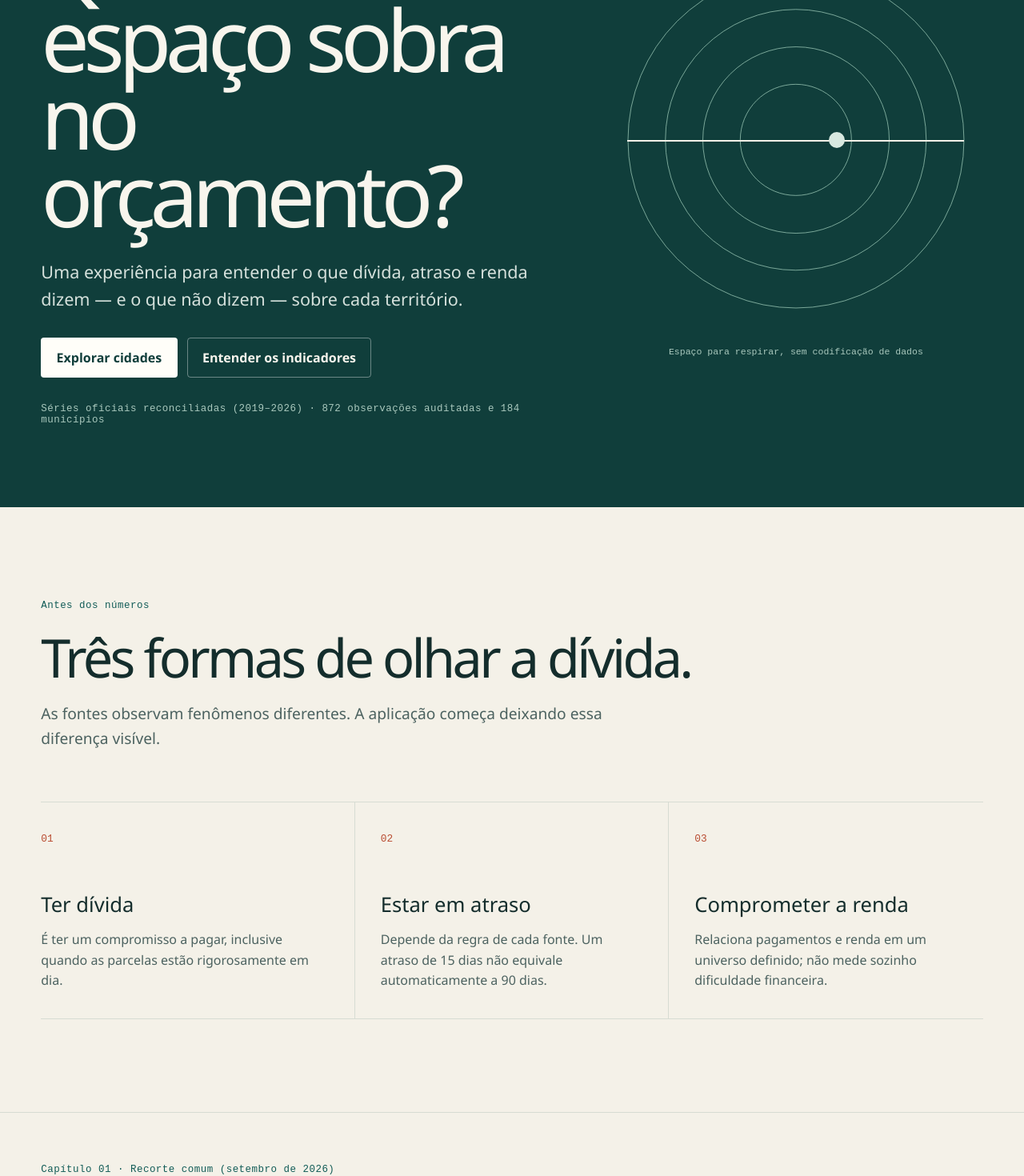
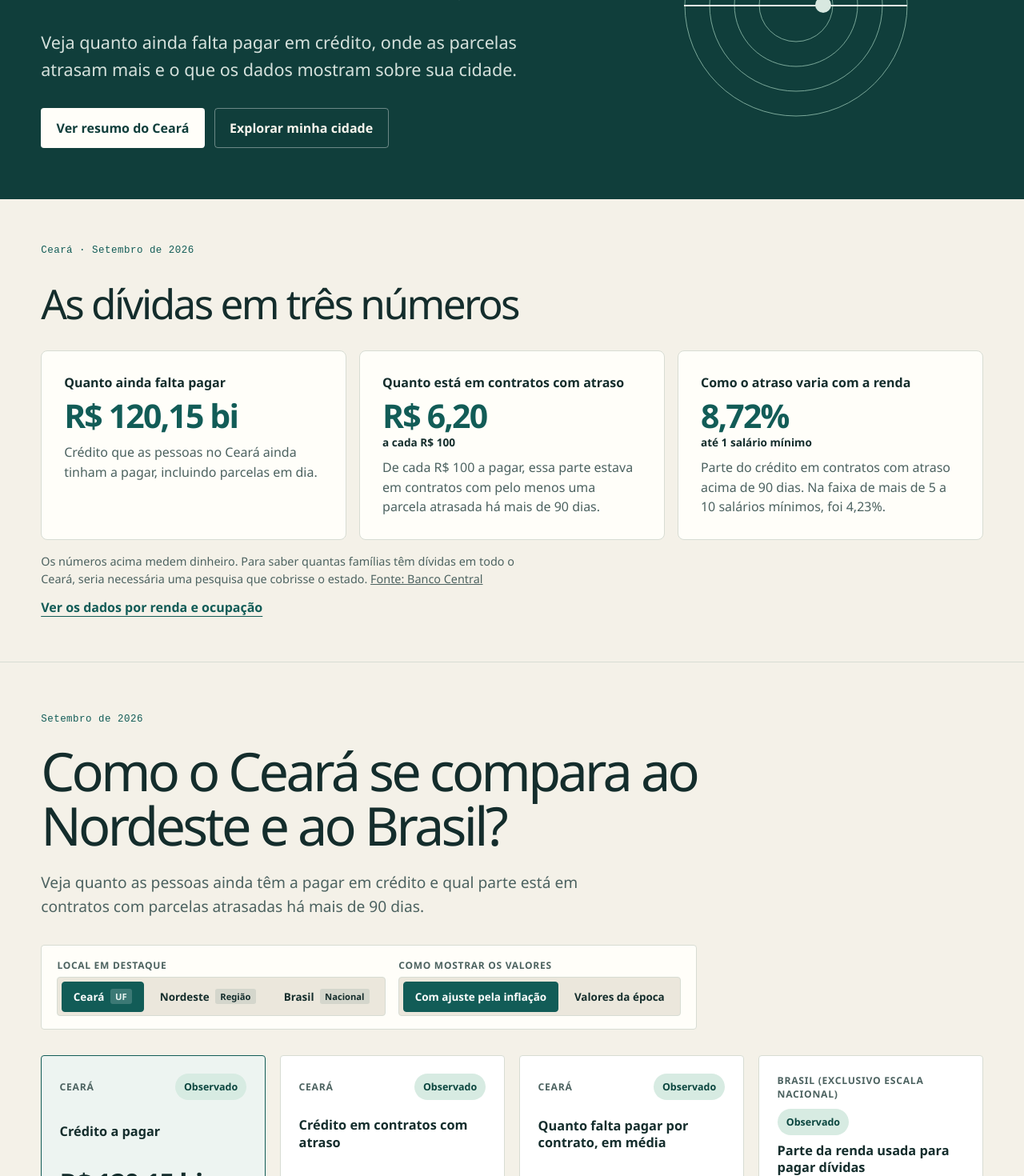
Before and after one commit to NicolasDev-web/Folego, a React (Vite) app in the folder app/: page / in a window 1280 px wide. Shown: the part 320-1790 px from the top of the page at 80% size. Built offline with nearby package versions, Linux system fonts and the light colour scheme.

Commit message:
ux: explain Ceara credit in plain language

```diff
--- a/app/src/components/InvestigationChapters.tsx
+++ b/app/src/components/InvestigationChapters.tsx
@@ -77,7 +77,7 @@ export function InvestigationChapters({
 
   const [evolutionMetric, setEvolutionMetric] =
     useState<EvolutionMetric>("inad90_pct");
-  const [profileTab, setProfileTab] = useState<ProfileTab>("modalidades");
+  const [profileTab, setProfileTab] = useState<ProfileTab>("porte_pf");
 
   function updateUrlFilter(key: string, value: string) {
     const next = new URLSearchParams(searchParams);
@@ -264,22 +264,51 @@ export function InvestigationChapters({
     | undefined;
   const cagedCeYtd = ceMacroCaged?.["2026-YTD"];
   const cagedCe12m = ceMacroCaged?.["2025-09..2026-08"];
+  const ceara = panorama.territories[0];
+  const cearaIncome = profiles.profiles_by_period[ceara.period]?.porte_pf.CE ?? [];
+  const upToOneMinimumWage = cearaIncome.find((row) => row.porte === "Até 1 salário mínimo")?.inad90_pct;
+  const fiveToTenMinimumWages = cearaIncome.find((row) => row.porte === "Mais de 5 a 10 salários mínimos")?.inad90_pct;
 
   return (
     <div className="investigation-chapters">
+      <section className="content-section credit-overview" id="resumo-ceara" aria-labelledby="credit-overview-title">
+        <p className="section-marker">Ceará · Setembro de 2026</p>
+        <h2 id="credit-overview-title">As dívidas em três números</h2>
+        <div className="credit-overview-grid">
+          <article>
+            <h3>Quanto ainda falta pagar</h3>
+            <p className="credit-overview-value">{formatBillions(ceara.carteiraAtivaBrl)}</p>
+            <p>Crédito que as pessoas no Ceará ainda tinham a pagar, incluindo parcelas em dia.</p>
+          </article>
+          <article>
+            <h3>Quanto está em contratos com atraso</h3>
+            <p className="credit-overview-value">{formatCurrency(ceara.inad90Pct)}{ceara.inad90Pct !== null && <small> a cada R$ 100</small>}</p>
+            <p>De cada R$ 100 a pagar, essa parte estava em contratos com pelo menos uma parcela atrasada há mais de 90 dias.</p>
+          </article>
+          <article>
+            <h3>Como o atraso varia com a renda</h3>
+            <p className="credit-overview-value">{formatPercent(upToOneMinimumWage)} <small>até 1 salário mínimo</small></p>
+            <p>Parte do crédito em contratos com atraso acima de 90 dias. Na faixa de mais de 5 a 10 salários mínimos, foi {formatPercent(fiveToTenMinimumWages)}.</p>
+          </article>
+        </div>
+        <p className="credit-overview-note">
+          Os números acima medem dinheiro. Para saber quantas famílias têm dívidas em todo o Ceará, seria necessária uma pesquisa que cobrisse o estado. <a href="https://dadosabertos.bcb.gov.br/dataset/scr_data">Fonte: Banco Central</a>
+        </p>
+        <a className="text-link" href="#dividas">Ver os dados por renda e ocupação</a>
+      </section>
       {/* CAPÍTULO 1: PANORAMA CE / NE / BR (05-01) */}
       <section className="content-section investigation-section" id="panorama">
         <div className="chapter-top-bar">
           <SectionHeader
-            marker="Capítulo 01 · Recorte comum (setembro de 2026)"
-            title="No Ceará, a carteira PF soma R$ 120,15 bilhões com inadimplência acima da média nacional e contratos menores."
-            description="Quando alinhamos a mesma data-base (2026-09) e o mesmo universo (Pessoas Físicas no Sistema Financeiro Nacional), o Ceará responde por 15,44% do saldo do Nordeste e 2,51% do Brasil, mas exibe saldo médio por contrato 28,8% inferior ao nacional."
+            marker="Setembro de 2026"
+            title="Como o Ceará se compara ao Nordeste e ao Brasil?"
+            description="Veja quanto as pessoas ainda têm a pagar em crédito e qual parte está em contratos com parcelas atrasadas há mais de 90 dias."
           />
           <div className="chapter-filter-bar" aria-label="Filtros públicos sincronizados na URL">
             <div className="filter-group">
-              <span className="filter-group-label">Território em destaque</span>
+              <span className="filter-group-label">Local em destaque</span>
               <SegmentedControl
-                label="Selecionar território macro"
+                label="Escolher local"
                 value={activeTerritory}
                 onChange={(next) => updateUrlFilter("territorio", next)}
                 options={[
@@ -290,14 +319,14 @@ export function InvestigationChapters({
               />
             </div>
             <div className="filter-group">
-              <span className="filter-group-label">Base monetária</span>
+              <span className="filter-group-label">Como mostrar os valores</span>
               <SegmentedControl
-                label="Alternar entre valor real e nominal"
+                label="Ajuste pela inflação"
                 value={valueMode}
                 onChange={(next) => updateUrlFilter("valor", next)}
                 options={[
-                  { value: "real", label: "Real (IPCA set/2026)" },
-                  { value: "nominal", label: "Nominal (corrente)" },
+                  { value: "real", label: "Com ajuste pela inflação" },
+                  { value: "nominal", label: "Valores da época" },
                 ]}
               />
             </div>
@@ -307,7 +336,7 @@ export function InvestigationChapters({
         <div className="metric-card-grid">
           <MetricCard
             eyebrow={selectedTerritorySnapshot.territoryName}
-            title="Carteira ativa de crédito PF"
+            title="Crédito a pagar"
             formattedValue={formatBillions(selectedTerritorySnapshot.carteiraAtivaBrl)}
             unitLabel={
               valueMode === "real"
@@ -322,7 +351,7 @@ export function InvestigationChapters({
           />
           <MetricCard
             eyebrow={selectedTerritorySnapshot.territoryName}
-            title="Inadimplência da carteira PF (> 90 dias)"
+            title="Crédito em contratos com atraso"
             formattedValue={formatPercent(selectedTerritorySnapshot.inad90Pct)}
             unitLabel="Parcela da carteira em operações com prestação vencida há mais de 90 dias"
             periodLabel="set/2026"
@@ -332,17 +361,17 @@ export function InvestigationChapters({
           />
           <MetricCard
             eyebrow={selectedTerritorySnapshot.territoryName}
-            title="Saldo médio por operação visível"
+            title="Quanto falta pagar por contrato, em média"
             formattedValue={formatCurrency(selectedTerritorySnapshot.saldoOperacaoBrl)}
             unitLabel="R$ por contrato em grupos com > 15 operações"
             periodLabel="set/2026"
             sourceLabel="BCB · SCR.data"
             universeLabel={`${integerFormatter.format(selectedTerritorySnapshot.operacoesVisiveis)} contratos visíveis (${integerFormatter.format(selectedTerritorySnapshot.linhasSuprimidas)} linhas <= 15 suprimidas)`}
-            comparisonNote="Mede ticket médio por contrato; uma mesma pessoa física pode deter múltiplos contratos."
+            comparisonNote="Uma pessoa pode ter mais de um contrato."
           />
           <MetricCard
             eyebrow="Brasil (exclusivo escala nacional)"
-            title="Comprometimento de renda com dívidas"
+            title="Parte da renda usada para pagar dívidas"
             formattedValue={formatPercent(panorama.nationalIncomeCommitment.valuePct)}
             unitLabel="Serviço da dívida / Renda disponível (série ajustada)"
             periodLabel={panorama.nationalIncomeCommitment.period}
@@ -594,25 +623,23 @@ export function InvestigationChapters({
       <section className="content-section investigation-section" id="dividas">
         <div className="chapter-top-bar">
           <SectionHeader
-            marker="Capítulo 03 · Composição, faixas de renda e sub-regiões postais"
-            title="Crédito e atrasos por modalidade, renda e ocupação"
-            description="Compare o saldo da carteira e a taxa de inadimplência por modalidade de crédito, faixa de renda e categoria ocupacional. As sub-regiões postais usam um indicador com prazo de atraso diferente."
+            title="Em quais grupos os atrasos pesam mais?"
+            description="Veja quanto falta pagar por faixa de renda, categoria de trabalho ou tipo de crédito. A taxa mostra a parte desse saldo em contratos com parcela atrasada há mais de 90 dias."
           />
           <div className="chapter-filter-bar">
             <div className="filter-group">
-              <span className="filter-group-label">Dimensão do perfil ({selectedTerritorySnapshot.territoryName})</span>
+              <span className="filter-group-label">Comparar por ({selectedTerritorySnapshot.territoryName})</span>
               <SegmentedControl
-                label="Alternar dimensão de composição do crédito"
+                label="Escolher o que comparar"
                 value={profileTab}
                 onChange={setProfileTab}
                 options={[
-                  { value: "modalidades", label: "Modalidades PF" },
-                  { value: "porte_pf", label: "Porte de renda (SM)" },
-                  { value: "ocupacao_pf", label: "Ocupação PF" },
+                  { value: "porte_pf", label: "Faixas de renda" },
+                  { value: "ocupacao_pf", label: "Categorias de trabalho" },
+                  { value: "modalidades", label: "Tipos de crédito" },
                   {
                     value: "sub_regiao",
-                    label: "Sub-regiões BCB (60–63)",
-                    badge: "Parcial",
+                    label: "Regiões por CEP",
                   },
                 ]}
               />
@@ -671,23 +698,18 @@ export function InvestigationChapters({
 
         {profileTab === "porte_pf" ? (
           <>
-            <aside className="methodology-alert-banner" role="note">
-              <strong>Distinção entre composição e equivalência em salários mínimos:</strong>{" "}
-              {incomeProfile.methodologyWarning}
-            </aside>
             <div className="comparison-table-container">
               <table className="comparison-table">
                 <caption>
-                  Carteira PF e inadimplência por faixa de rendimento em salários mínimos —{" "}
-                  {selectedTerritorySnapshot.territoryName} (2026-09)
+                  Crédito e atrasos por faixa de renda · {selectedTerritorySnapshot.territoryName} · Setembro de 2026
                 </caption>
                 <thead>
                   <tr>
-                    <th scope="col">Faixa de porte de renda (SM nominal vigente)</th>
-                    <th scope="col">Carteira ativa PF</th>
-                    <th scope="col">Participação (%)</th>
-                    <th scope="col">Inadimplência (&gt; 90d)</th>
-                    <th scope="col">Saldo por operação visível</th>
+                    <th scope="col">Faixa de renda</th>
+                    <th scope="col">Crédito a pagar</th>
+                    <th scope="col">Parte do crédito total</th>
+                    <th scope="col">Em contratos com atraso</th>
+                    <th scope="col">Valor médio por contrato</th>
                   </tr>
                 </thead>
                 <tbody>
@@ -707,6 +729,10 @@ export function InvestigationChapters({
                 </tbody>
               </table>
             </div>
+            <details className="methodology-alert-banner">
+              <summary>Como são definidas as faixas de renda?</summary>
+              <p>{incomeProfile.methodologyWarning}</p>
+            </details>
           </>
         ) : null}
 
@@ -714,16 +740,15 @@ export function InvestigationChapters({
           <div className="comparison-table-container">
             <table className="comparison-table">
               <caption>
-                Carteira PF e inadimplência por natureza da ocupação —{" "}
-                {selectedTerritorySnapshot.territoryName} (2026-09)
+                Crédito e atrasos por categoria de trabalho · {selectedTerritorySnapshot.territoryName} · Setembro de 2026
               </caption>
               <thead>
                 <tr>
-                  <th scope="col">Ocupação declarada no SCR</th>
-                  <th scope="col">Carteira ativa PF</th>
-                  <th scope="col">Participação (%)</th>
-                  <th scope="col">Inadimplência (&gt; 90d)</th>
-                  <th scope="col">Saldo por operação visível</th>
+                  <th scope="col">Categoria de trabalho</th>
+                  <th scope="col">Crédito a pagar</th>
+                  <th scope="col">Parte do crédito total</th>
+                  <th scope="col">Em contratos com atraso</th>
+                  <th scope="col">Valor médio por contrato</th>
                 </tr>
               </thead>
               <tbody>
--- a/app/src/pages/HomePage.tsx
+++ b/app/src/pages/HomePage.tsx
@@ -3,24 +3,6 @@ import { BreathingGraphic } from "../components/BreathingGraphic";
 import { InvestigationChapters } from "../components/InvestigationChapters";
 import { SectionHeader } from "../components/SectionHeader";
 import { useInvestigationData } from "../data/useInvestigationData";
-
-const concepts = [
-  {
-    title: "Ter dívida",
-    description:
-      "É ter um compromisso a pagar, inclusive quando as parcelas estão rigorosamente em dia.",
-  },
-  {
-    title: "Estar em atraso",
-    description:
-      "Depende da regra de cada fonte. Um atraso de 15 dias não equivale automaticamente a 90 dias.",
-  },
-  {
-    title: "Comprometer a renda",
-    description:
-      "Relaciona pagamentos e renda em um universo definido; não mede sozinho dificuldade financeira.",
-  },
-];
 
 export function HomePage() {
   const investigationState = useInvestigationData();
@@ -29,60 +11,35 @@ export function HomePage() {
     <main id="conteudo">
       <section className="hero">
         <div className="hero-copy">
-          <p className="hero-context">Ceará, Nordeste e Brasil · investigação com dados oficiais</p>
-          <h1>Quanto espaço sobra no orçamento?</h1>
+          <p className="hero-context">Ceará · crédito, renda e trabalho</p>
+          <h1>Como estão as dívidas no Ceará?</h1>
           <p className="hero-lead">
-            Uma experiência para entender o que dívida, atraso e renda dizem — e o que não
-            dizem — sobre cada território.
+            Veja quanto ainda falta pagar em crédito, onde as parcelas atrasam mais e o que os dados mostram sobre sua cidade.
           </p>
           <div className="hero-actions">
-            <Link className="button button-light" to="/cidades">
-              Explorar cidades
-            </Link>
-            <Link className="button button-ghost" to="/metodo">
-              Entender os indicadores
+            <a className="button button-light" href="#resumo-ceara">Ver resumo do Ceará</a>
+            <Link className="button button-ghost" to="/cidades">
+              Explorar minha cidade
             </Link>
           </div>
-          <p className="prototype-label">
-            Séries oficiais reconciliadas (2019–2026) · 872 observações auditadas e 184 municípios
-          </p>
         </div>
         <div className="hero-visual">
           <BreathingGraphic />
-          <p>Espaço para respirar, sem codificação de dados</p>
-        </div>
-      </section>
-
-      <section className="content-section concept-section">
-        <SectionHeader
-          marker="Antes dos números"
-          title="Três formas de olhar a dívida."
-          description="As fontes observam fenômenos diferentes. A aplicação começa deixando essa diferença visível."
-        />
-        <div className="concept-grid">
-          {concepts.map((concept, index) => (
-            <article key={concept.title}>
-              <span className="concept-number">0{index + 1}</span>
-              <h3>{concept.title}</h3>
-              <p>{concept.description}</p>
-            </article>
-          ))}
         </div>
       </section>
 
       {investigationState.status === "loading" ? (
-        <section className="content-section" id="panorama" aria-live="polite">
+        <section className="content-section" id="resumo-ceara" aria-live="polite">
           <div className="data-state">
-            <h2>Carregando séries estaduais, regionais e nacionais</h2>
-            <p>Conferindo pacotes validados do BCB, IBGE, MTE, CNC e Fecomércio-CE.</p>
+            <h2>Carregando os dados do Ceará</h2>
           </div>
         </section>
       ) : null}
 
       {investigationState.status === "error" ? (
-        <section className="content-section" id="panorama" role="alert">
+        <section className="content-section" id="resumo-ceara" role="alert">
           <div className="data-state data-state-error">
-            <h2>Não foi possível carregar os capítulos investigativos</h2>
+            <h2>O resumo do Ceará está indisponível</h2>
             <p>{investigationState.error}</p>
           </div>
         </section>
@@ -100,8 +57,8 @@ export function HomePage() {
         <div>
           <SectionHeader
             marker="Território · 184 municípios"
-            title="Cada cidade tem uma história — e uma cobertura."
-            description="População, renda domiciliar (mediana e média) e emprego formal por ocupação estão disponíveis para os 184 municípios. O endividamento dos moradores ainda não possui fonte municipal validada."
+            title="O que sabemos sobre sua cidade?"
+            description="Veja quantas pessoas moram lá, quanto ganham e quais ocupações mais ganharam ou perderam empregos formais."
           />
           <Link className="button button-dark" to="/cidades?cidade=sobral">
             Abrir o explorador municipal
@@ -110,16 +67,15 @@ export function HomePage() {
         <div className="coverage-preview" aria-label="Resumo da ficha de Sobral">
           <p>Ficha municipal · Sobral</p>
           <strong>R$ 650</strong>
-          <span>Renda per capita mediana (Censo 2022) · +454 empregos formais (set/2026)</span>
+          <span>Renda por pessoa no meio da distribuição (Censo 2022) · +454 empregos formais (set/2026)</span>
           <small>Endividamento dos moradores: dado municipal indisponível</small>
         </div>
       </section>
 
       <section className="content-section method-callout">
-        <p>Dívida não é sinônimo de dificuldade financeira.</p>
-        <h2>O produto não transforma operações em pessoas, nem ausência em zero.</h2>
+        <h2>De onde vêm os números?</h2>
         <Link className="text-link text-link-light" to="/metodo">
-          Ler os compromissos metodológicos e baixar dados
+          Consultar fontes, cálculos e dados para baixar
         </Link>
       </section>
     </main>
--- a/app/src/styles.css
+++ b/app/src/styles.css
@@ -149,12 +149,11 @@ a {
 }
 
 .hero {
-  min-height: calc(100svh - 84px);
   display: grid;
   grid-template-columns: minmax(0, 1.15fr) minmax(320px, 0.85fr);
   align-items: center;
   gap: clamp(2rem, 6vw, 7rem);
-  padding: clamp(4rem, 8vw, 8rem) var(--gutter);
+  padding: clamp(2.5rem, 5vw, 4.5rem) var(--gutter);
   color: #f8f5ed;
   background: var(--hero);
 }
@@ -165,8 +164,7 @@ a {
 
 .hero-context,
 .section-marker,
-.place-kicker,
-.prototype-label {
+.place-kicker {
   margin: 0 0 1.5rem;
   color: var(--brand);
   font-family: "Geist Mono", "Cascadia Mono", monospace;
@@ -181,7 +179,7 @@ a {
 .hero h1 {
   max-width: 780px;
   margin: 0;
-  font-size: clamp(3.4rem, 8.4vw, 8rem);
+  font-size: clamp(3rem, 6vw, 6rem);
   font-weight: 430;
   letter-spacing: -0.07em;
   line-height: 0.9;
@@ -229,22 +227,10 @@ a {
   background: var(--brand);
 }
 
-.prototype-label {
-  margin: 2rem 0 0;
-  color: #a9c8bd;
-}
-
 .hero-visual {
   justify-self: center;
-  width: min(100%, 520px);
+  width: min(100%, 310px);
   text-align: center;
-}
-
-.hero-visual > p {
-  margin-top: 1.5rem;
-  color: #a9c8bd;
-  font-family: "Geist Mono", "Cascadia Mono", monospace;
-  font-size: 0.72rem;
 }
 
 .breathing-graphic {
@@ -327,45 +313,65 @@ a {
   line-height: 1.6;
 }
 
-.concept-grid {
-  display: grid;
-  grid-template-columns: repeat(3, 1fr);
-  gap: 0;
-  margin-top: 4rem;
-  border-top: 1px solid var(--line);
-  border-bottom: 1px solid var(--line);
-}
-
-.concept-grid article {
-  min-height: 270px;
-  padding: 2rem;
-  border-right: 1px solid var(--line);
-}
-
-.concept-grid article:first-child {
-  padding-left: 0;
-}
-
-.concept-grid article:last-child {
-  border-right: 0;
-}
-
-.concept-number {
-  color: var(--accent);
-  font-family: "Geist Mono", "Cascadia Mono", monospace;
-  font-size: 0.8rem;
-}
-
-.concept-grid h3 {
-  margin: 3.5rem 0 0.85rem;
-  font-size: 1.6rem;
-  font-weight: 560;
-}
-
-.concept-grid p {
+.content-section.credit-overview {
+  padding-block: clamp(2rem, 4.5vw, 4rem);
+  scroll-margin-top: 5rem;
+}
+
+.credit-overview h2 {
+  font-size: clamp(2rem, 4vw, 3.5rem);
+  font-weight: 550;
+  letter-spacing: -0.05em;
+  margin: 0.5rem 0 1.5rem;
+}
+
+.credit-overview-grid {
+  display: grid;
+  grid-template-columns: repeat(3, minmax(0, 1fr));
+  gap: 1rem;
+}
+
+.credit-overview-grid article {
+  padding: clamp(1rem, 3vw, 1.75rem);
+  background: var(--surface);
+  border: 1px solid var(--line);
+  border-radius: var(--radius-md);
+}
+
+.credit-overview-grid h3 {
+  margin: 0 0 0.5rem;
+  font-size: 1rem;
+  font-weight: 600;
+}
+
+.credit-overview-grid p,
+.credit-overview-note {
   margin: 0;
   color: var(--muted);
-  line-height: 1.6;
+  line-height: 1.55;
+}
+
+.credit-overview-grid .credit-overview-value {
+  margin-bottom: 0.65rem;
+  color: var(--brand);
+  font-size: clamp(1.85rem, 3.2vw, 2.7rem);
+  font-weight: 650;
+  letter-spacing: -0.045em;
+  line-height: 1.1;
+}
+
+.credit-overview-value small {
+  display: block;
+  margin-top: 0.25rem;
+  color: var(--ink);
+  font-size: 0.85rem;
+  letter-spacing: 0;
+}
+
+.credit-overview-note {
+  margin: 1rem 0 0.75rem;
+  max-width: 74ch;
+  font-size: 0.9rem;
 }
 
 .city-invitation {
@@ -405,7 +411,8 @@ a {
 }
 
 .coverage-preview span {
-  font-size: 4rem;
+  font-size: 1rem;
+  line-height: 1.5;
 }
 
 .coverage-preview small {
@@ -2090,7 +2097,7 @@ a {
   }
 
   .hero-visual {
-    width: min(75vw, 430px);
+    display: none;
   }
 
   .city-invitation,
@@ -2134,37 +2141,12 @@ a {
     display: none;
   }
 
-  .hero {
-    min-height: calc(100svh - 72px);
-    padding-top: 3rem;
-  }
-
   .hero h1 {
-    font-size: clamp(3.25rem, 17vw, 5.2rem);
-  }
-
-  .hero-visual {
-    width: min(76vw, 330px);
-  }
-
-  .concept-grid {
+    font-size: clamp(2.7rem, 11vw, 4.3rem);
+  }
+
+  .credit-overview-grid {
     grid-template-columns: 1fr;
-  }
-
-  .concept-grid article,
-  .concept-grid article:first-child {
-    min-height: auto;
-    padding: 2rem 0;
-    border-right: 0;
-    border-bottom: 1px solid var(--line);
-  }
-
-  .concept-grid article:last-child {
-    border-bottom: 0;
-  }
-
-  .concept-grid h3 {
-    margin-top: 1.5rem;
   }
 
   .method-grid {
```
